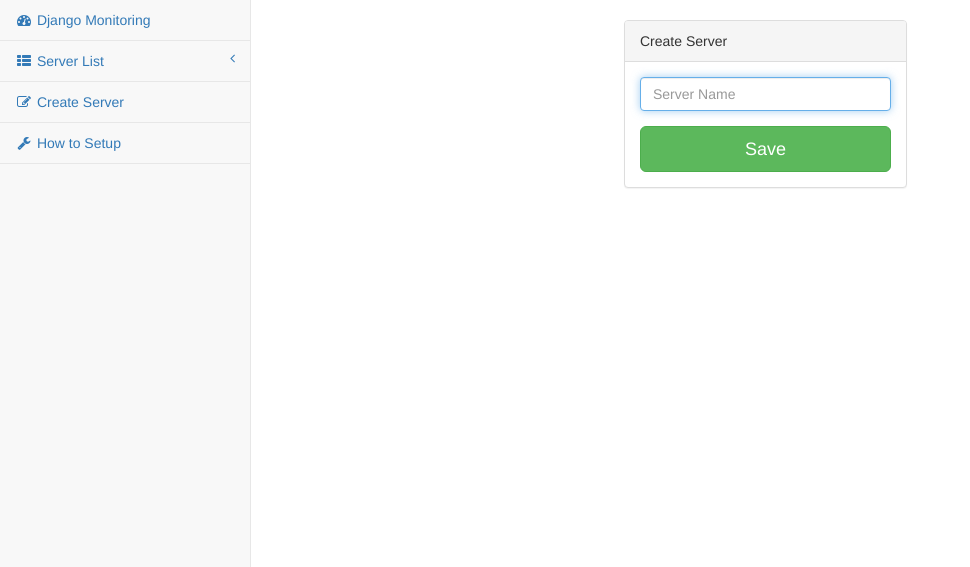
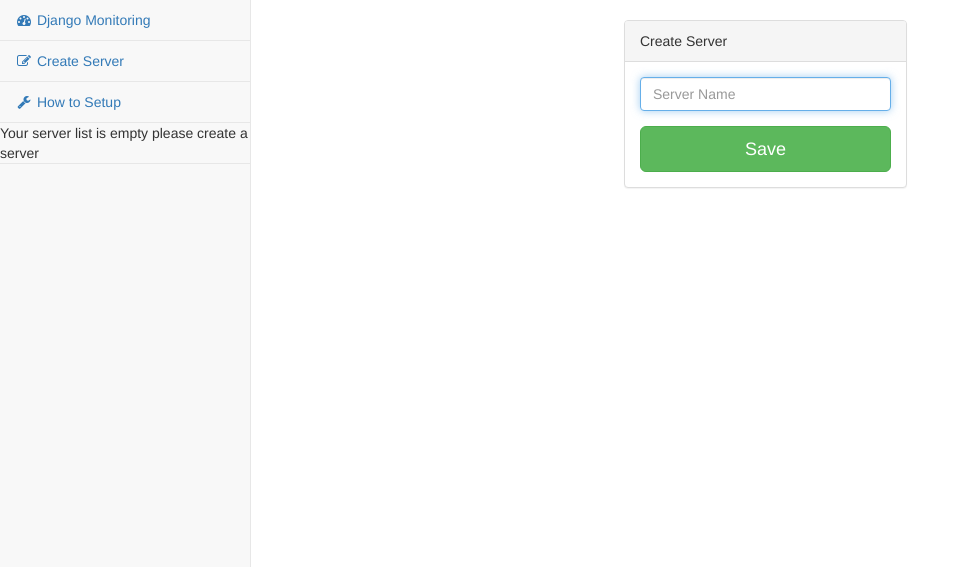
Before and after one commit to Comnurz/Django-Monitoring, a Django app: page /server/ in a window 1280 px wide. Shown: the part 51-618 px from the top of the page, without its empty margins (0-970 px from the left). Run offline with Django 3.2, Linux system fonts and the light colour scheme; the visitor is signed in with stand-in values (Sample User, id 1); some libraries are stand-ins or nearby versions.

Commit message:
Bug Fix
Bug: If user hasn't a server, it will throw pk not found exception.

```diff
--- a/monitor/templates/monitor/base.html
+++ b/monitor/templates/monitor/base.html
@@ -88,11 +88,21 @@
                         </li>
                         {% if user.is_authenticated %}
                         <li>
+                          <a href="/server"><i class="fa fa-edit fa-fw"></i> Create Server</a>
+                        </li>
+                        <li>
+                          <a href="/howtosetup"><i class="fa fa-wrench fa-fw"></i> How to Setup</a>
+                        </li>
+                        {% if servers != "is null"%}
+                        <li>
                             <a href="#"><i class="fa fa-th-list fa-fw"></i> Server List<span class="fa arrow"></span></a>
                             <ul class="nav nav-second-level">
+                                <!-- <li>
+                                    <a href="/server"><i class="fa fa-edit fa-fw"></i> Please Create Server</a>
+                                </li> -->
                                 {% for server in servers %}
                                   <li>
-                                  <a href="#"><i class="fa fa-server fa-fw"></i> {{ server.server_name }}<span class="fa arrow"></span></a>
+                                    <a href="#"></i> {{ server.server_name|title }}<span class="fa arrow"></span></a>
                                     <ul class="nav nav-third-level">
                                       <li>
                                         <a href="{% url 'ram_detail' pk=server.id %}"><i class="glyphicon glyphicon-hdd"></i> RAM</a>
@@ -110,17 +120,17 @@
                                     <!-- /.nav-third-level -->
                                   </li>
                                 {% endfor %}
+                                <!-- endfor server in servers  -->
+                                {% else %}
+                                <!-- else servers == "is null" -->
+                                <li>Your server list is empty please create a server</li>
+                              {% endif %}
+                              <!-- endif servers == "is null" -->
                             </ul>
                             <!-- /.nav-second-level -->
                         </li>
-
-                        <li>
-                            <a href="/server"><i class="fa fa-edit fa-fw"></i> Create Server</a>
-                        </li>
-                        <li>
-                          <a href="/howtosetup"><i class="fa fa-wrench fa-fw"></i> How to Setup</a>
-                        </li>
                         {% else %}
+                        <!-- else user.is_authenticated -->
                         <li>
                           <a href="/login"><i class="fa fa-sign-in fa-fw"></i> Singin</a>
                         </li>
@@ -128,6 +138,7 @@
                           <a href="/signup"><i class="fa fa-arrow-circle-up fa-fw"></i> Singup</a>
                         </li>
                         {% endif %}
+                        <!-- endif user.is_authenticated -->
                     </ul>
                     <!-- /.nav -->
                 </div>
```
Lines whose indentation alone changed are shown as unchanged.
